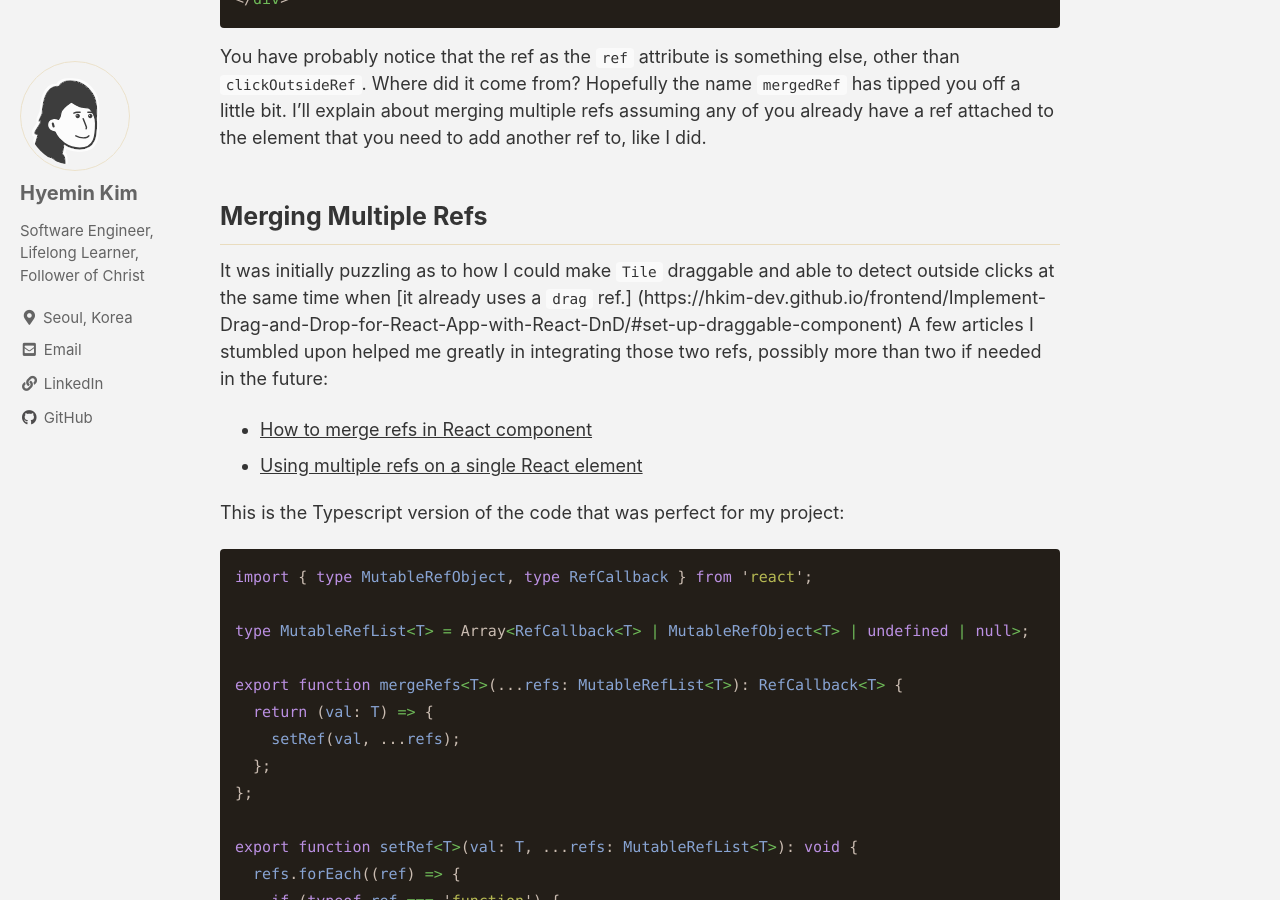
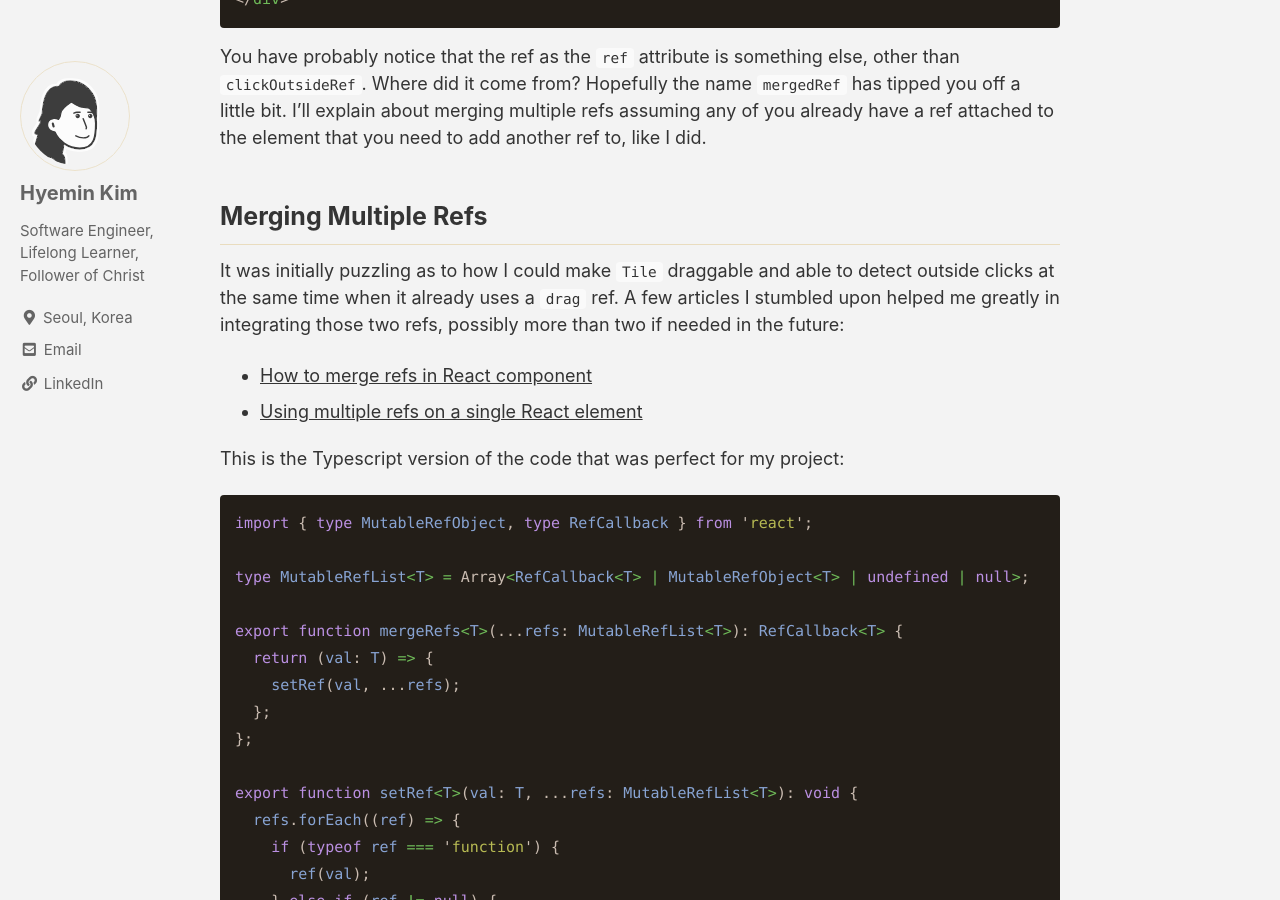
Before and after one commit to hkim-dev/hkim-dev.github.io, a Jekyll site: the page built from _posts/2024-02-08-Click Detection Outside a React Component: Simplified Integration of Multiple Refs.md, in a window 1280 px wide and 900 px high, scrolled down 4143 px. Built offline with Jekyll 4.4.1, drawn with Linux system fonts in a browser that asks for light colours; cached includes are drawn as plain includes; emoji names are drawn with the system emoji font; comment, search, counter and statistics services are not loaded; part of the change alters nothing that is shown.

Commit message:
no github?

```diff
--- a/_config.yml
+++ b/_config.yml
@@ -116,9 +116,9 @@ author:
     - label: "LinkedIn"
       icon: "fas fa-fw fa-link"
       url: "https://www.linkedin.com/in/hyemink"
-    - label: "GitHub"
-      icon: "fab fa-fw fa-github"
-      url: "https://github.com/hkim-dev"
+    # - label: "GitHub"
+    #   icon: "fab fa-fw fa-github"
+    #   url: "https://github.com/hkim-dev"
     - label: "Website"
       icon: "fas fa-fw fa-link"
       # url: "https://your-website.com"
--- a/_posts/2024-02-08-Click Detection Outside a React Component: Simplified Integration of Multiple Refs.md
+++ b/_posts/2024-02-08-Click Detection Outside a React Component: Simplified Integration of Multiple Refs.md
@@ -122,7 +122,7 @@ You have probably notice that the ref as the `ref` attribute is something else,
 
 
 ## Merging Multiple Refs
-It was initially puzzling as to how I could make `Tile` draggable and able to detect outside clicks at the same time when [it already uses a `drag` ref.] (https://hkim-dev.github.io/frontend/Implement-Drag-and-Drop-for-React-App-with-React-DnD/#set-up-draggable-component) A few articles I stumbled upon helped me greatly in integrating those two refs, possibly more than two if needed in the future:
+It was initially puzzling as to how I could make `Tile` draggable and able to detect outside clicks at the same time when it already uses a `drag` ref. A few articles I stumbled upon helped me greatly in integrating those two refs, possibly more than two if needed in the future:
 - [How to merge refs in React component](https://mayursinhsarvaiya.medium.com/how-to-merge-refs-in-react-component-d5e4623b6924)
 - [Using multiple refs on a single React element](https://stackoverflow.com/questions/60270678/using-multiple-refs-on-a-single-react-element)
 
```
